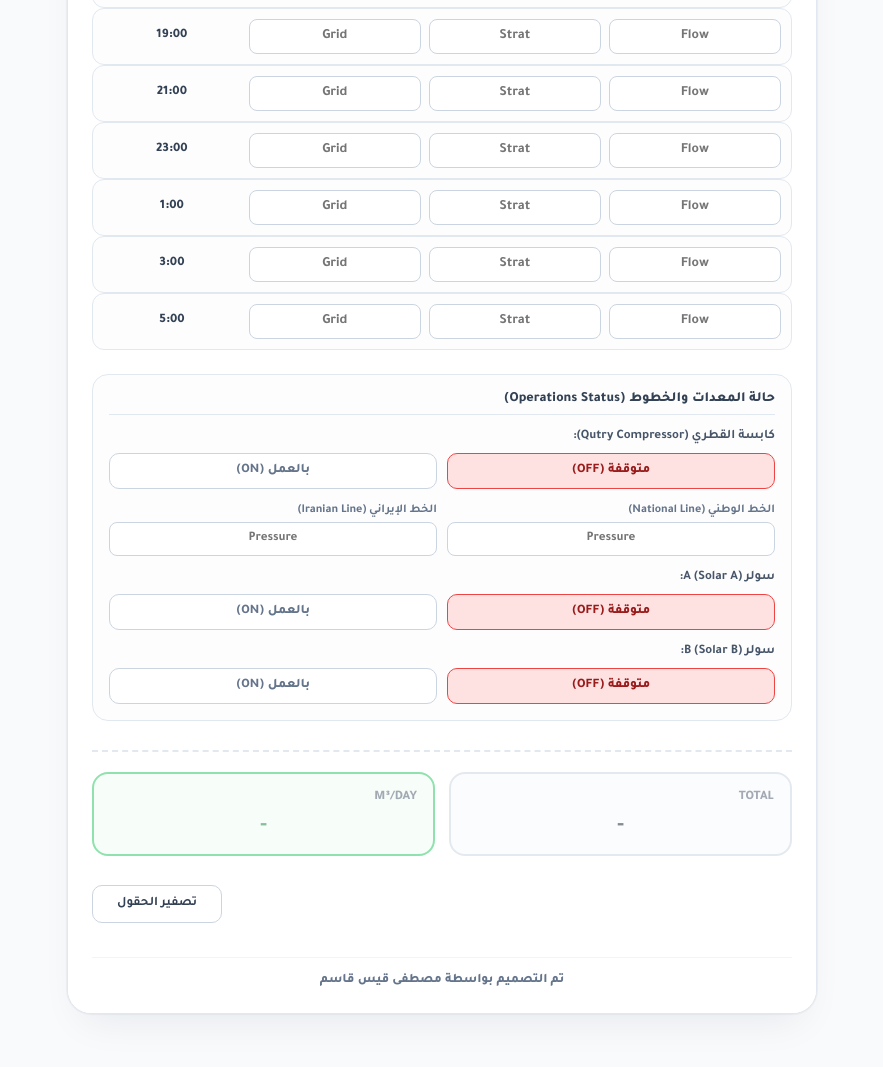
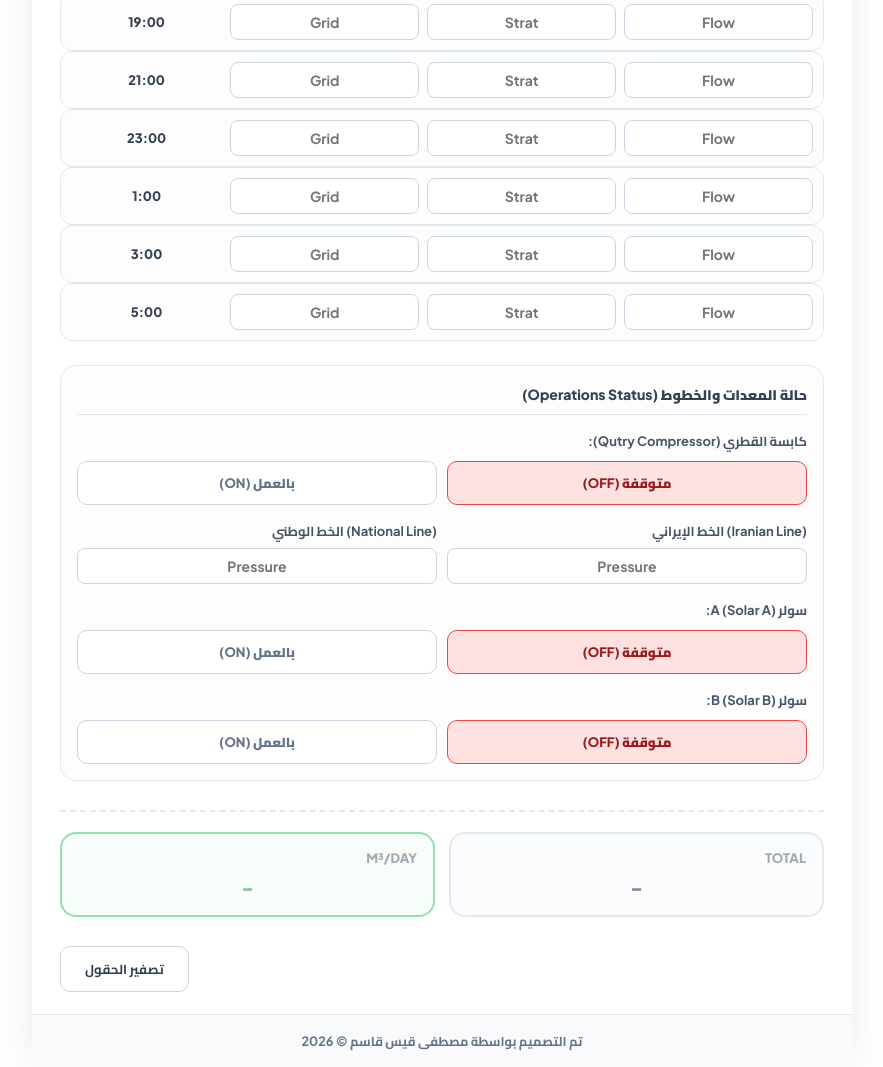
Before and after one commit to mustafaqais/mtarakm, a plain HTML site: page index.html in a window 1280 px wide. Shown: the part 541-1608 px from the top of the page, without its empty margins (198-1081 px from the left). Drawn offline with nearby package versions, Linux system fonts and the light colour scheme.

Commit message:
Update index.

```diff
--- a/index.html
+++ b/index.html
@@ -1,356 +1,108 @@
 <!DOCTYPE html>
-<html lang="ar" dir="rtl" style="color-scheme: light !important;">
+<html lang="ar" dir="rtl">
 <head>
     <meta charset="UTF-8">
-    <meta name="viewport" content="width=device-width, initial-scale=1.0">
+    <meta name="viewport" content="width=device-width, initial-scale=1.0, maximum-scale=5.0, user-scalable=yes">
     <title>استمارة قراءات الدوام - شعبة كبس غاز الرميلة الشمالية</title>
-    <!-- استيراد خط Tajawal الفاخر -->
-    <link href="https://fonts.googleapis.com/css2?family=Tajawal:wght@400;500;700;800;900&display=swap" rel="stylesheet">
+
+    <!-- استيراد الخطوط الفاخرة من عيادة الأسنان -->
+    <link href="https://fonts.googleapis.com/css2?family=Plus+Jakarta+Sans:wght@400;500;600;700;800&family=Playfair+Display:wght@600;700;900&family=Cairo:wght@400;600;700;900&display=swap" rel="stylesheet">
+    <link rel="stylesheet" href="https://cdnjs.cloudflare.com/ajax/libs/font-awesome/6.4.0/css/all.min.css">
+
     <style>
-        :root {
-            color-scheme: light !important;
+        * { box-sizing: border-box; font-family: 'Plus Jakarta Sans', 'Cairo', sans-serif; margin: 0; padding: 0; }
+        html, body { background-color: #ffffff; width: 100%; min-height: 100vh; display: flex; justify-content: center; align-items: center; overflow-x: hidden; }
+
+        body.dark-mode { background-color: #0b0f19; color: #f8fafc; }
+        body.dark-mode .mobile-container { background: #0b0f19; }
+        body.dark-mode .header { background: linear-gradient(135deg, #0f172a 0%, #1e293b 100%); }
+        body.dark-mode .app-body { background-color: #0b0f19 !important; }
+        body.dark-mode .row-item { background: #1e293b !important; border-color: #334155 !important; }
+        body.dark-mode .time-label, body.dark-mode .row-item input { color: #f8fafc !important; }
+        body.dark-mode .operations-section { background: #1e293b !important; border-color: #334155 !important; }
+        body.dark-mode .operations-section h4 { color: #f8fafc !important; }
+        body.dark-mode .op-group label, body.dark-mode .line-box label { color: #94a3b8 !important; }
+        body.dark-mode .status-btn { background: #0f172a !important; border-color: #334155 !important; color: #94a3b8 !important; }
+        body.dark-mode .pressures-row input, body.dark-mode .line-box input { background: #0f172a !important; color: #f8fafc !important; border-color: #334155 !important; }
+
+        .mobile-container { background: #ffffff; width: 100%; max-width: 820px; min-height: 100vh; position: relative; display: flex; flex-direction: column; box-shadow: 0 0 40px rgba(0,0,0,0.08); }
+
+        .header { background: linear-gradient(135deg, #0f172a 0%, #1e293b 100%); color: white; padding: 35px 20px 30px 20px; text-align: center; border-bottom-left-radius: 35px; border-bottom-right-radius: 35px; position: relative; box-shadow: 0 4px 20px rgba(0,0,0,0.15); flex-shrink: 0; }
+        .header-icon { font-size: 44px; color: #0d9488; margin-bottom: 10px; }
+        .header h3 { font-size: 0.8rem; color: #94a3b8; font-weight: 600; margin-bottom: 4px; }
+        .header h1 { font-family: 'Playfair Display', serif; font-size: 1.4rem; font-weight: 700; color: #f8fafc; letter-spacing: 0.5px; }
+
+        .menu-dropdown-container { position: absolute; top: 18px; right: 18px; z-index: 50; }
+        .hamburger-btn { background: rgba(255, 255, 255, 0.15); color: #ffffff; border: 1px solid rgba(255, 255, 255, 0.25); width: 40px; height: 40px; border-radius: 10px; display: flex; align-items: center; justify-content: center; font-size: 1.2rem; cursor: pointer; }
+
+        .dropdown-menu { position: absolute; top: 48px; right: 0; background: #ffffff; border-radius: 14px; box-shadow: 0 10px 25px rgba(15, 23, 42, 0.2); width: 180px; display: none; flex-direction: column; overflow: hidden; border: 1px solid #e2e8f0; text-align: right; z-index: 100; }
+        .dropdown-menu.show { display: flex; }
+        .dropdown-item { padding: 12px 16px; font-size: 0.85rem; font-weight: 700; color: #0f172a; display: flex; align-items: center; gap: 10px; cursor: pointer; background: #ffffff; }
+        .dropdown-item:hover { background: #f8fafc; color: #0d9488; }
+
+        .app-body { padding: 22px 18px; flex: 1; overflow-y: auto; width: 100%; max-width: 800px; margin: 0 auto; display: flex; flex-direction: column; gap: 14px; background-color: #ffffff; }
+
+        .table-header { display: grid; grid-template-columns: 0.8fr 1fr 1fr 1fr; gap: 8px; background: #f1f5f9; padding: 10px 12px; border-radius: 10px; font-weight: 800; font-size: 12px; color: #475569; text-align: center; direction: ltr; }
+
+        .row-item { display: grid; grid-template-columns: 0.8fr 1fr 1fr 1fr; gap: 8px; background: #fdfdfd; border: 1.5px solid #e2e8f0; border-radius: 12px; padding: 10px; align-items: center; transition: all 0.25s ease; direction: ltr; }
+        .row-item.high-value { background: #fefce8 !important; border-color: #facc15 !important; }
+
+        .time-label { font-size: 13px; font-weight: 800; color: #334155; text-align: center; }
+
+        .row-item input, .pressures-row input, .line-box input {
+            background: #ffffff; border: 1px solid #cbd5e1; border-radius: 8px; color: #0f172a; font-size: 14px; font-weight: 700; padding: 8px; text-align: center; outline: none; width: 100%;
         }
+        .row-item input:focus, .pressures-row input:focus, .line-box input:focus { border-color: #0284c7; box-shadow: 0 0 0 3px rgba(2, 132, 199, 0.1); }
+        input::-webkit-outer-spin-button, input::-webkit-inner-spin-button { -webkit-appearance: none; margin: 0; }
 
-        * {
-            box-sizing: border-box;
-            font-family: 'Tajawal', sans-serif;
-            margin: 0;
-            padding: 0;
-        }
+        .operations-section { margin-top: 10px; background: #fdfdfd; border: 1.5px solid #e2e8f0; border-radius: 16px; padding: 16px; display: flex; flex-direction: column; gap: 14px; text-align: right; }
+        .operations-section h4 { font-size: 14px; font-weight: 800; color: #334155; border-bottom: 1.5px solid #e2e8f0; padding-bottom: 6px; }
 
-        html, body {
-            background-color: #f8fafc !important;
-            color: #0f172a !important;
-            min-height: 100vh;
-            display: flex;
-            justify-content: center;
-            align-items: center;
-            padding: 15px;
-        }
+        .op-group { display: flex; flex-direction: column; gap: 8px; }
+        .op-group label, .line-box label { font-size: 13px; font-weight: 700; color: #475569; }
 
-        .app-container {
-            width: 100%;
-            max-width: 750px;
-            background: #ffffff !important;
-            border-radius: 24px;
-            box-shadow: 0 20px 40px -15px rgba(15, 23, 42, 0.08), 0 0 1px 1px rgba(15, 23, 42, 0.04);
-            overflow: hidden;
-            border: 1px solid #e2e8f0;
-            animation: fadeIn 0.5s ease-out;
-            margin-bottom: 20px;
-        }
+        .status-buttons { display: flex; gap: 10px; }
+        .status-btn { flex: 1; padding: 9px; border-radius: 10px; font-size: 13px; font-weight: 800; cursor: pointer; border: 1.5px solid #cbd5e1; background: #ffffff; color: #64748b; transition: all 0.2s; text-align: center; }
+        .status-btn.active-off { background: #fee2e2 !important; border-color: #ef4444 !important; color: #991b1b !important; }
+        .status-btn.active-on { background: #dcfce7 !important; border-color: #22c55e !important; color: #166534 !important; }
 
-        @keyframes fadeIn {
-            from { opacity: 0; transform: translateY(10px); }
-            to { opacity: 1; transform: translateY(0); }
-        }
+        .pressures-row { display: grid; grid-template-columns: 1fr 1fr; gap: 10px; margin-top: 5px; display: none; direction: ltr; }
+        .pressures-row.show { display: grid; }
 
-        .app-header {
-            background: linear-gradient(135deg, #f8fafc 0%, #f1f5f9 100%);
-            padding: 25px 20px;
-            text-align: center;
-            border-bottom: 2px solid #e2e8f0;
-        }
+        .lines-pressures { display: grid; grid-template-columns: 1fr 1fr; gap: 10px; direction: ltr; text-align: right; }
+        .line-box { display: flex; flex-direction: column; gap: 5px; }
 
-        .app-header h3 {
-            font-size: 13px;
-            font-weight: 700;
-            color: #64748b;
-            margin-bottom: 5px;
-        }
+        .results-wrapper { display: grid; grid-template-columns: 1fr 1fr; gap: 14px; margin-top: 15px; padding-top: 20px; border-top: 2px dashed #e2e8f0; }
+        @media (max-width: 550px) { .results-wrapper { grid-template-columns: 1fr; } }
 
-        .app-header h2 {
-            font-size: 17px;
-            font-weight: 800;
-            line-height: 1.8;
-            color: #1e293b !important;
-        }
+        .result-box { background: #f8fafc; border: 2px solid #cbd5e1; border-radius: 16px; padding: 16px; display: flex; flex-direction: column; gap: 8px; opacity: 0.5; transition: all 0.3s ease; text-align: right; }
+        .result-box.active-result { opacity: 1; }
+        .result-box.primary-result { background: #f0fdf4; border-color: #22c55e; }
+        .result-box label { font-size: 13px; font-weight: 800; color: #475569; }
+        .result-box input { background: transparent; border: none; color: #0f172a; font-size: 20px; font-weight: 900; outline: none; width: 100%; text-align: center; }
+        .result-box.primary-result input { color: #15803d; }
 
-        .app-body {
-            padding: 24px;
-            display: flex;
-            flex-direction: column;
-            gap: 14px;
-            background-color: #ffffff !important;
-        }
+        .actions-row { display: flex; justify-content: flex-end; margin-top: 15px; }
+        .btn-clear { background: #ffffff; border: 1.5px solid #cbd5e1; color: #334155; padding: 10px 24px; border-radius: 10px; font-size: 13px; font-weight: 700; cursor: pointer; transition: all 0.2s; }
+        .btn-clear:hover { background: #0f172a; color: white; border-color: #0f172a; }
 
-        .table-header {
-            display: grid;
-            grid-template-columns: 0.8fr 1fr 1fr 1fr;
-            gap: 8px;
-            background: #f1f5f9;
-            padding: 10px 12px;
-            border-radius: 10px;
-            font-weight: 800;
-            font-size: 12px;
-            color: #475569;
-            text-align: center;
-            direction: ltr;
-        }
-
-        .row-item {
-            display: grid;
-            grid-template-columns: 0.8fr 1fr 1fr 1fr;
-            gap: 8px;
-            background: #fdfdfd;
-            border: 1.5px solid #e2e8f0;
-            border-radius: 12px;
-            padding: 10px;
-            align-items: center;
-            transition: all 0.25s ease;
-            direction: ltr;
-        }
-
-        .row-item.high-value {
-            background: #fefce8 !important;
-            border-color: #facc15 !important;
-        }
-
-        .time-label {
-            font-size: 13px;
-            font-weight: 800;
-            color: #334155;
-            text-align: center;
-        }
-
-        .row-item input {
-            background: #ffffff;
-            border: 1px solid #cbd5e1;
-            border-radius: 8px;
-            color: #0f172a;
-            font-size: 14px;
-            font-weight: 700;
-            padding: 8px;
-            text-align: center;
-            outline: none;
-            width: 100%;
-        }
-
-        .row-item input:focus {
-            border-color: #0284c7;
-            box-shadow: 0 0 0 3px rgba(2, 132, 199, 0.1);
-        }
-
-        input::-webkit-outer-spin-button,
-        input::-webkit-inner-spin-button {
-            -webkit-appearance: none;
-            margin: 0;
-        }
-
-        /* قسم العمليات الإضافية والملاحظات المجدولة */
-        .operations-section {
-            margin-top: 10px;
-            background: #fdfdfd;
-            border: 1.5px solid #e2e8f0;
-            border-radius: 16px;
-            padding: 16px;
-            display: flex;
-            flex-direction: column;
-            gap: 14px;
-        }
-
-        .operations-section h4 {
-            font-size: 14px;
-            font-weight: 800;
-            color: #334155;
-            border-bottom: 1.5px solid #e2e8f0;
-            padding-bottom: 6px;
-        }
-
-        .op-group {
-            display: flex;
-            flex-direction: column;
-            gap: 8px;
-        }
-
-        .op-group label {
-            font-size: 13px;
-            font-weight: 700;
-            color: #475569;
-        }
-
-        .status-buttons {
-            display: flex;
-            gap: 10px;
-        }
-
-        .status-btn {
-            flex: 1;
-            padding: 9px;
-            border-radius: 10px;
-            font-size: 13px;
-            font-weight: 800;
-            cursor: pointer;
-            border: 1.5px solid #cbd5e1;
-            background: #ffffff;
-            color: #64748b;
-            transition: all 0.2s;
-            text-align: center;
-        }
-
-        .status-btn.active-off {
-            background: #fee2e2 !important;
-            border-color: #ef4444 !important;
-            color: #991b1b !important;
-        }
-
-        .status-btn.active-on {
-            background: #dcfce7 !important;
-            border-color: #22c55e !important;
-            color: #166534 !important;
-        }
-
-        .pressures-row {
-            display: grid;
-            grid-template-columns: 1fr 1fr;
-            gap: 10px;
-            margin-top: 5px;
-            display: none;
-        }
-
-        .pressures-row.show {
-            display: grid;
-        }
-
-        .pressures-row input {
-            background: #ffffff;
-            border: 1px solid #cbd5e1;
-            border-radius: 8px;
-            padding: 8px;
-            font-size: 13px;
-            font-weight: 700;
-            text-align: center;
-            outline: none;
-            width: 100%;
-        }
-
-        .lines-pressures {
-            display: grid;
-            grid-template-columns: 1fr 1fr;
-            gap: 10px;
-        }
-
-        .line-box {
-            display: flex;
-            flex-direction: column;
-            gap: 5px;
-        }
-
-        .line-box label {
-            font-size: 12px;
-            font-weight: 700;
-            color: #64748b;
-        }
-
-        .line-box input {
-            background: #ffffff;
-            border: 1px solid #cbd5e1;
-            border-radius: 8px;
-            padding: 8px;
-            font-size: 13px;
-            font-weight: 700;
-            text-align: center;
-            outline: none;
-        }
-
-        .results-wrapper {
-            display: grid;
-            grid-template-columns: 1fr 1fr;
-            gap: 14px;
-            margin-top: 15px;
-            padding-top: 20px;
-            border-top: 2px dashed #e2e8f0;
-        }
-
-        @media (max-width: 550px) {
-            .results-wrapper {
-                grid-template-columns: 1fr;
-            }
-        }
-
-        .result-box {
-            background: #f8fafc;
-            border: 2px solid #cbd5e1;
-            border-radius: 16px;
-            padding: 16px;
-            display: flex;
-            flex-direction: column;
-            gap: 8px;
-            opacity: 0.5;
-            transition: all 0.3s ease;
-        }
-
-        .result-box.active-result {
-            opacity: 1;
-        }
-
-        .result-box.primary-result {
-            background: #f0fdf4;
-            border-color: #22c55e;
-        }
-
-        .result-box label {
-            font-size: 13px;
-            font-weight: 800;
-            color: #475569;
-        }
-
-        .result-box input {
-            background: transparent;
-            border: none;
-            color: #0f172a;
-            font-size: 20px;
-            font-weight: 900;
-            outline: none;
-            width: 100%;
-            text-align: center;
-        }
-
-        .result-box.primary-result input {
-            color: #15803d;
-        }
-
-        .actions-row {
-            display: flex;
-            justify-content: flex-end;
-            margin-top: 15px;
-        }
-
-        .btn-clear {
-            background: #ffffff;
-            border: 1.5px solid #cbd5e1;
-            color: #334155;
-            padding: 10px 24px;
-            border-radius: 10px;
-            font-size: 13px;
-            font-weight: 700;
-            cursor: pointer;
-            transition: all 0.2s;
-        }
-
-        .btn-clear:hover {
-            background: #0f172a;
-            color: white;
-            border-color: #0f172a;
-        }
-
-        .signature-footer {
-            text-align: center;
-            margin-top: 20px;
-            padding-top: 15px;
-            border-top: 1px solid #f1f5f9;
-            font-size: 13px;
-            font-weight: 800;
-            color: #64748b;
-        }
+        .footer { text-align: center; padding: 14px; color: #64748b; font-size: 0.8rem; font-weight: 700; margin-top: auto; border-top: 1px solid #e2e8f0; background: #f8fafc; }
+        body.dark-mode .footer { background: #1e293b; color: #94a3b8; border-color: #334155; }
     </style>
 </head>
 <body>
 
-<div class="app-container">
-    <div class="app-header">
+    <div class="mobile-container">
+
+        <div class="header">
+            <div class="menu-dropdown-container">
+                <button type="button" class="hamburger-btn" onclick="toggleDropdown()"><i class="fa-solid fa-bars"></i></button>
+                <div class="dropdown-menu" id="dropdownMenu">
+                    <div class="dropdown-item" onclick="toggleDarkMode()"><i class="fa-solid fa-moon" style="color:#6366f1;"></i> المظهر الداكن</div>
+                </div>
+            </div>
             <h3>Republic of Iraq / Ministry of Oil - South Gas Company</h3>
-        <h2>شعبة كبس غاز الرميلة الشمالية</h2>
+            <h1>شعبة كبس غاز الرميلة الشمالية</h1>
         </div>
 
         <div class="app-body">
@@ -364,7 +116,7 @@
 
             <div id="rowsContainer"></div>
 
-        <!-- قسم العمليات المتقدم (كابسة القطري، الخطوط، السولرات) -->
+            <!-- قسم العمليات والمعدات والخطوط -->
             <div class="operations-section">
                 <h4>حالة المعدات والخطوط (Operations Status)</h4>
 
@@ -432,20 +184,18 @@
             <div class="actions-row">
                 <button type="button" class="btn-clear" onclick="resetForm()">تصفير الحقول</button>
             </div>
+        </div>
 
-        <div class="signature-footer">
-            تم التصميم بواسطة مصطفى قيس قاسم
-        </div>
-    </div>
+        <div class="footer">تم التصميم بواسطة مصطفى قيس قاسم © 2026</div>
     </div>
 
     <script>
-    document.documentElement.style.backgroundColor = '#f8fafc';
-    document.body.style.backgroundColor = '#f8fafc';
-
         let qutryState = 'off';
         let solarAState = 'off';
         let solarBState = 'off';
+
+        function toggleDropdown() { document.getElementById('dropdownMenu').classList.toggle('show'); }
+        function toggleDarkMode() { document.body.classList.toggle('dark-mode'); toggleDropdown(); }
 
         function setQutryStatus(status) {
             qutryState = status;
@@ -587,6 +337,5 @@
             calculate();
         }
     </script>
-
 </body>
 </html>
```
Lines whose indentation alone changed are shown as unchanged.
